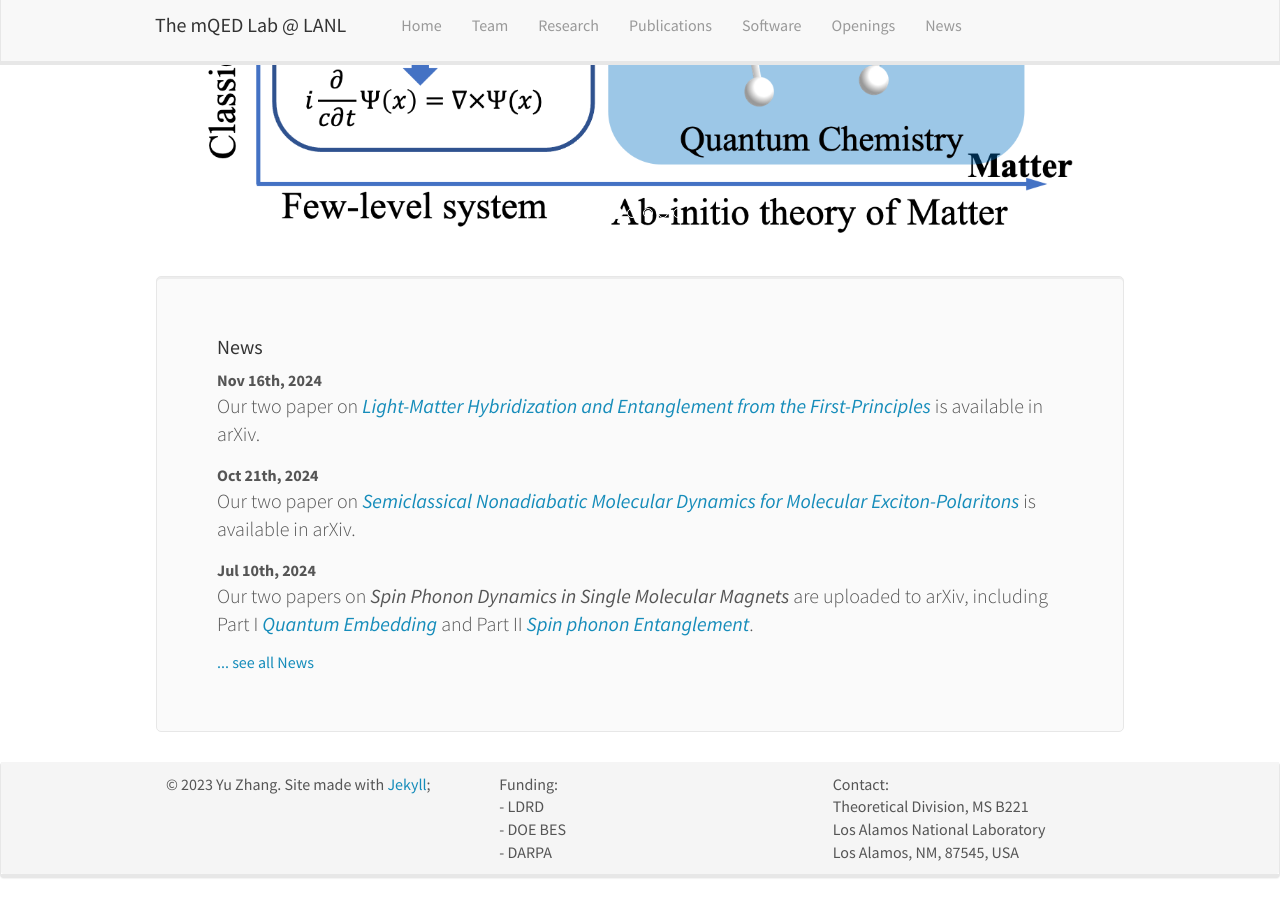
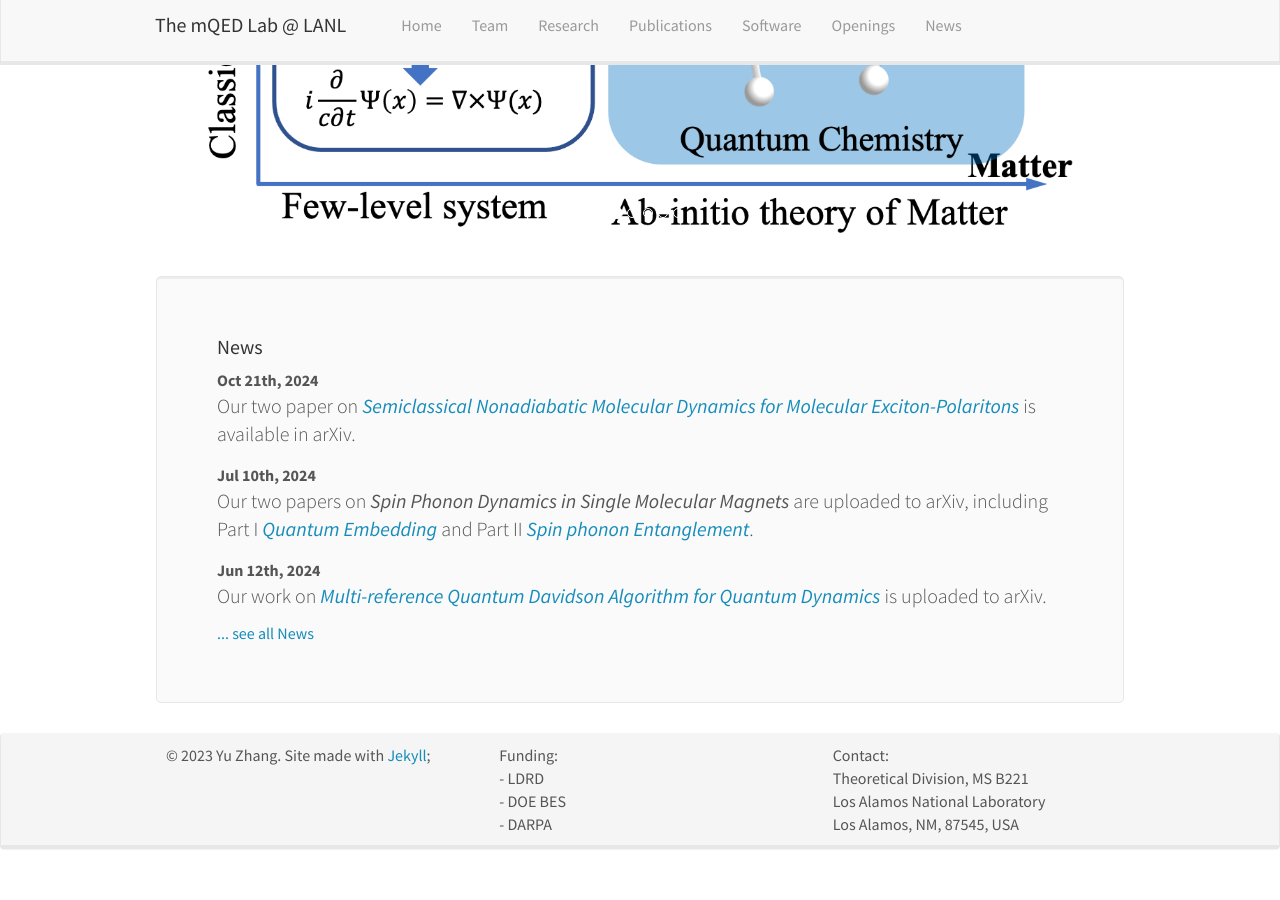
Before and after one commit to ares201005/ares201005.github.io, a Jekyll site: the page built from _pages/home.md, in a window 1280 px wide and 900 px high, scrolled down 759 px. Built offline with Jekyll 4.4.1, drawn with Linux system fonts in a browser that asks for light colours; nearby versions of some CDN libraries; a style sheet for code colours, icons or effects is not loaded; after the commit the page ends 1630 px from its top, so only the background shows below that.

Commit message:
Minor updates

```diff
--- a/_data/news.yml
+++ b/_data/news.yml
@@ -1,10 +1,6 @@
-
-
-- date: Nov 16th, 2024
-  headline: Our two paper on <a href="" ><i>Light-Matter Hybridization and Entanglement from the First-Principles</i></a> is available in arXiv.
 
 - date: Oct 21th, 2024
-  headline: Our two paper on <a href="" ><i>Semiclassical Nonadiabatic Molecular Dynamics for Molecular Exciton-Polaritons</i></a> is available in arXiv.
+  headline: Our two paper on <a href="https://arxiv.org/abs/2410.16478" ><i>Semiclassical Nonadiabatic Molecular Dynamics for Molecular Exciton-Polaritons</i></a> is available in arXiv.
 
 - date: Jul 10th, 2024
   headline: Our two papers on <i>Spin Phonon Dynamics in Single Molecular Magnets</i> are uploaded to arXiv, including Part I <a href="https://arxiv.org/abs/2407.08043"><i>Quantum Embedding</i></a> and Part II <a href="https://arxiv.org/abs/2407.07843"><i>Spin phonon Entanglement</i></a>.
```
